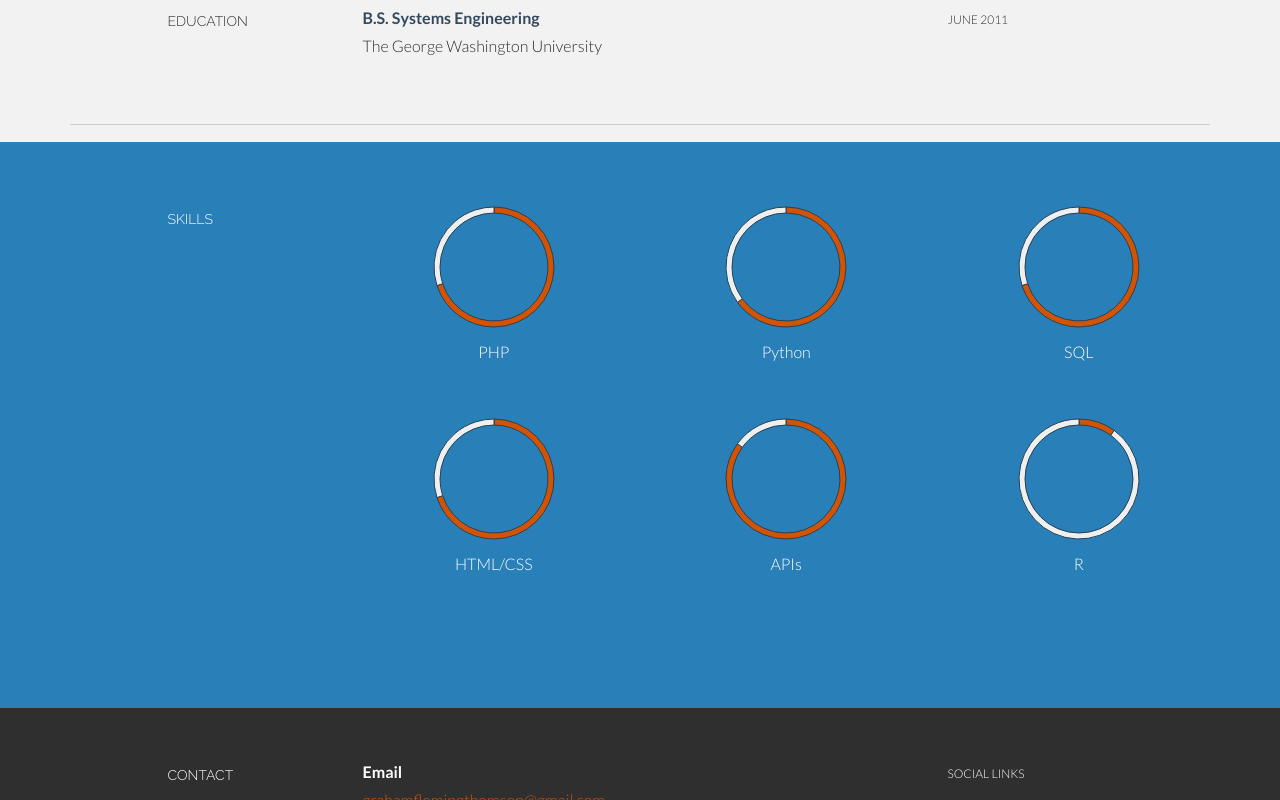
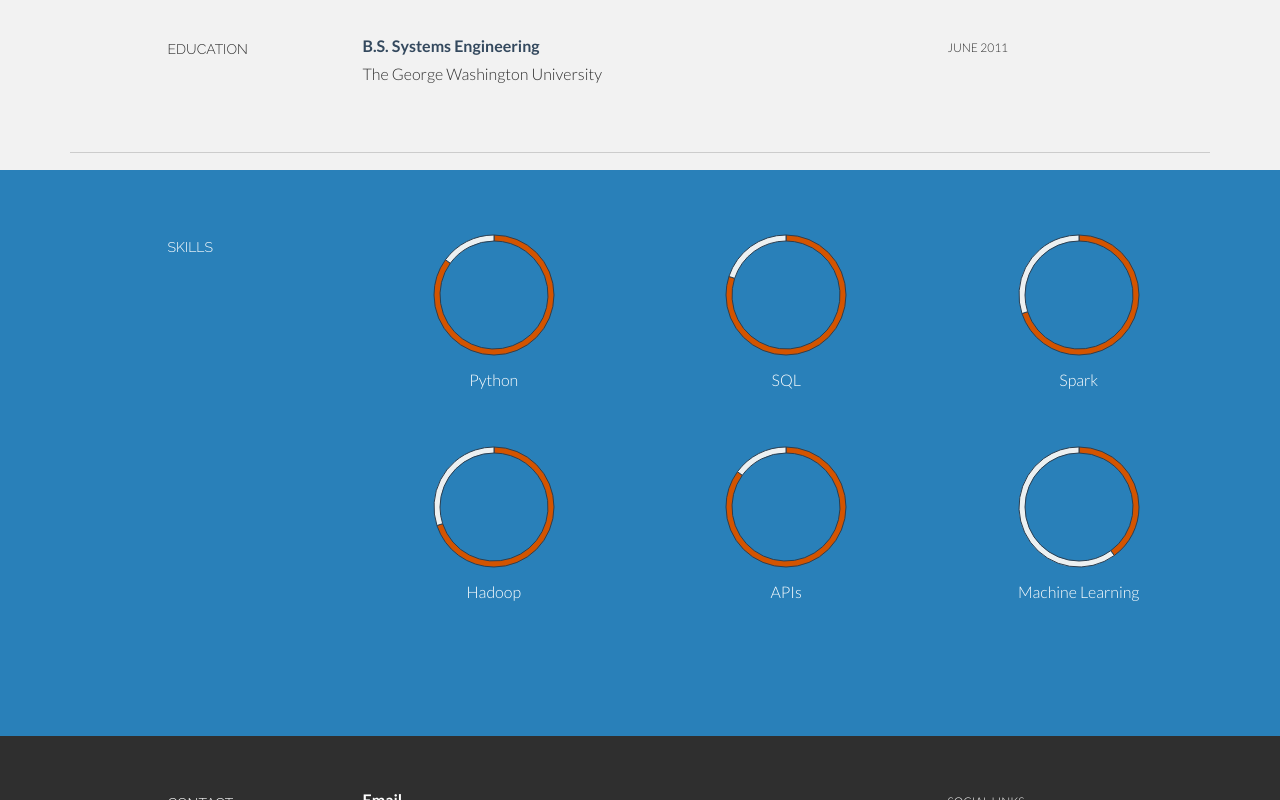
Before and after one commit to graham-thomson/grahamflemingthomson, a plain HTML site: page index.html in a window 1280 px wide. Shown: the part 2000-2800 px from the top of the page. Drawn offline with Linux system fonts and the light colour scheme.

Commit message:
working on description

```diff
--- a/index.html
+++ b/index.html
@@ -87,7 +87,9 @@
 					<h5>ABOUT</h5>
 				</div>
 				<div class="col-lg-6">
-					<p>I'm an engineer with 5 years of professional experience using technology to monetize digital content.</p>
+					<p>I'm a data scientist with 5 years of professional experience using
+                        big data, computer science, and statistical methods to solve clients’
+                        business problems in the context of digital advertising.</p>
 				</div>
 				<div class="col-lg-3">
 					<p><a href="./assets/files/20150216.pdf"><i class="icon-file"></i></a> <sm>DOWNLOAD PDF</sm></p>
@@ -96,7 +98,6 @@
 			</div><!--/.row -->
 		</div><!--/.container -->
 	</div><!--/ #intro -->
-
 
 	<!--WORK DESCRIPTION -->
     <section id="work" name="work"></section>
@@ -200,16 +201,16 @@
 					</div>
 					<div class="col-lg-3 centered">
 						<canvas id="javascript" height="130" width="130"></canvas>
-						<p>PHP</p>
+						<p>Python</p>
 						<br>
 						<script>
 							var doughnutData = [
 									{
-										value: 70,
+										value: 85,
 										color:"#d35400"
 									},
 									{
-										value : 30,
+										value : 15,
 										color : "#ecf0f1"
 									}
 								];
@@ -218,16 +219,16 @@
 					</div>
 					<div class="col-lg-3 centered">
 						<canvas id="bootstrap" height="130" width="130"></canvas>
-						<p>Python</p>
+						<p>SQL</p>
 						<br>
 						<script>
 							var doughnutData = [
 									{
-										value: 65,
+										value: 80,
 										color:"#d35400"
 									},
 									{
-										value : 35,
+										value : 20,
 										color : "#ecf0f1"
 									}
 								];
@@ -236,7 +237,7 @@
 					</div>
 					<div class="col-lg-3 centered">
 						<canvas id="wordpress" height="130" width="130"></canvas>
-						<p>SQL</p>
+						<p>Spark</p>
 						<br>
 						<script>
 							var doughnutData = [
@@ -255,7 +256,7 @@
 
 					<div class="col-lg-3 col-lg-offset-3 centered">
 						<canvas id="html" height="130" width="130"></canvas>
-						<p>HTML/CSS</p>
+						<p>Hadoop</p>
 						<br>
 						<script>
 							var doughnutData = [
@@ -291,16 +292,16 @@
 					</div>
 					<div class="col-lg-3 centered">
 						<canvas id="illustrator" height="130" width="130"></canvas>
-						<p>R</p>
+						<p>Machine Learning</p>
 						<br>
 						<script>
 							var doughnutData = [
 									{
-										value: 10,
+										value: 40,
 										color:"#d35400"
 									},
 									{
-										value : 90,
+										value : 60,
 										color : "#ecf0f1"
 									}
 								];
@@ -327,8 +328,7 @@
 						<a href="mailto:grahamflemingthomson@gmail.com">grahamflemingthomson@gmail.com</a> <br/>
 					</p>
 					<p><t>Address</t><br/>
-						155 E. 29th St. <br/>
-						New York, NY <br/>
+						Boston, MA <br/>
 					</p>
 					<p><t>Phone</t><br/>
 						860 966-8584 <br/>
```
